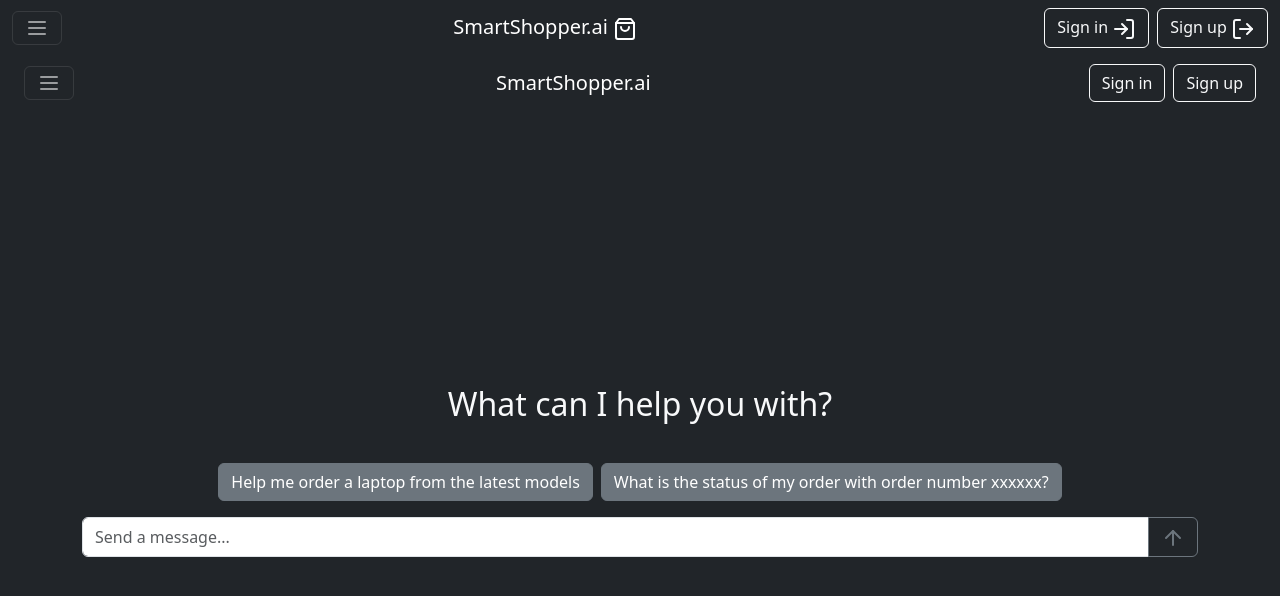
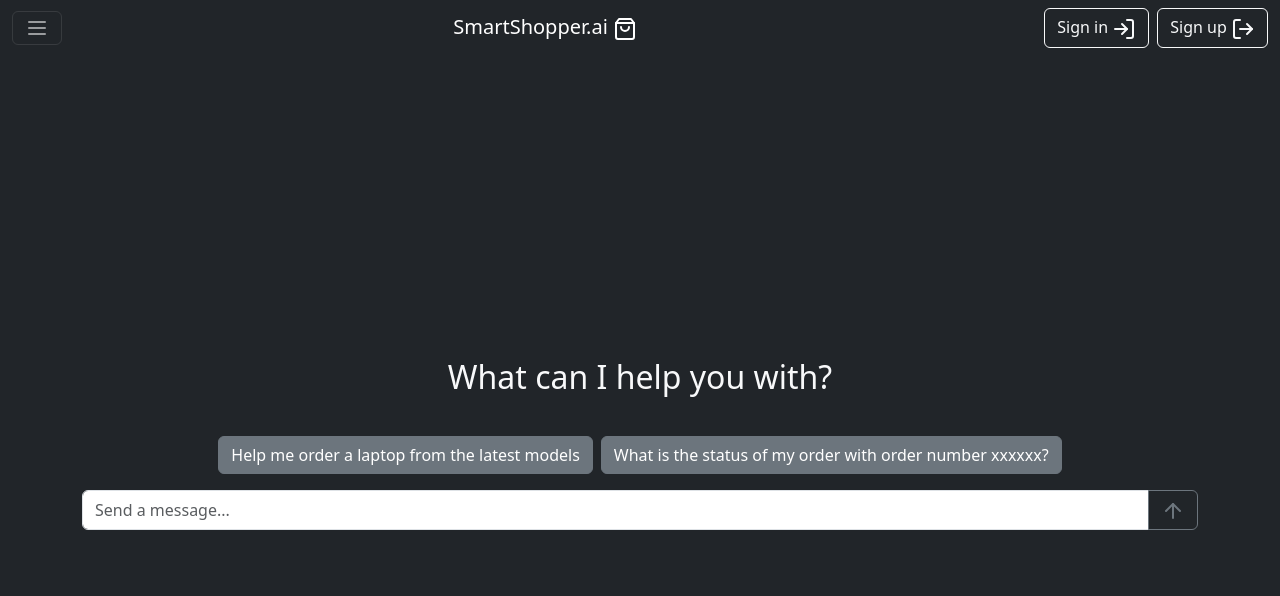
Before and after one commit to RahulPPrabhu/smart-shopper.ai, a Next.js app: page / in a window 1280 px wide. Shown: the top 596 px of the page. Built offline with nearby package versions, Linux system fonts and the light colour scheme.

Commit message:
Changes: Moved navbar to separate component

```diff
--- a/components/chat-ui/Chat.tsx
+++ b/components/chat-ui/Chat.tsx
@@ -1,26 +1,13 @@
 "use client";
 
 import { useState } from 'react';
-import { Menu, Upload, ArrowUp } from 'lucide-react';
+import { ArrowUp } from 'lucide-react';
 
 const ChatbotUI = () => {
     const [message, setMessage] = useState('');
 
     return (
         <div className="container-fluid bg-dark text-light min-vh-100 d-flex flex-column">
-            <nav className="navbar navbar-dark bg-dark">
-                <div className="container-fluid">
-                    <button className="navbar-toggler" type="button">
-                        <Menu size={24} />
-                    </button>
-                    <span className="navbar-brand mb-0 h1">SmartShopper.ai</span>
-                    <div>
-                        <button className="btn btn-outline-light me-2">Sign in</button>
-                        <button className="btn btn-outline-light">Sign up</button>
-                    </div>
-                </div>
-            </nav>
-
             <div className="flex-grow-1 d-flex flex-column justify-content-center">
                 <div className="container mb-4">
                     <div className="text-light mb-3">
```
